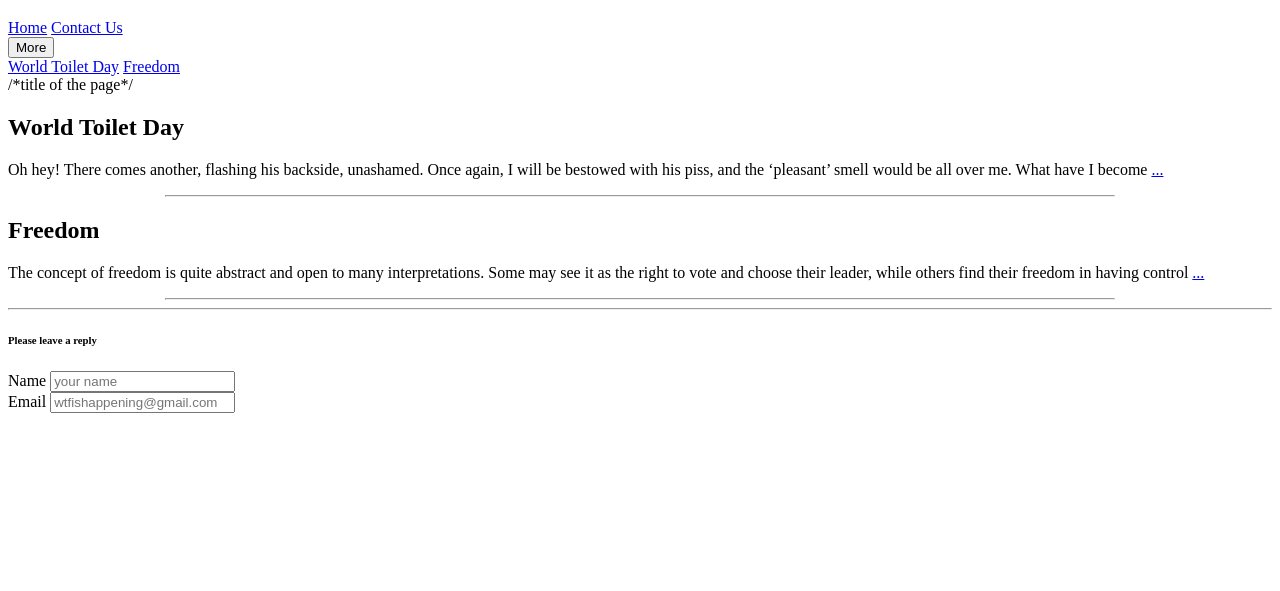
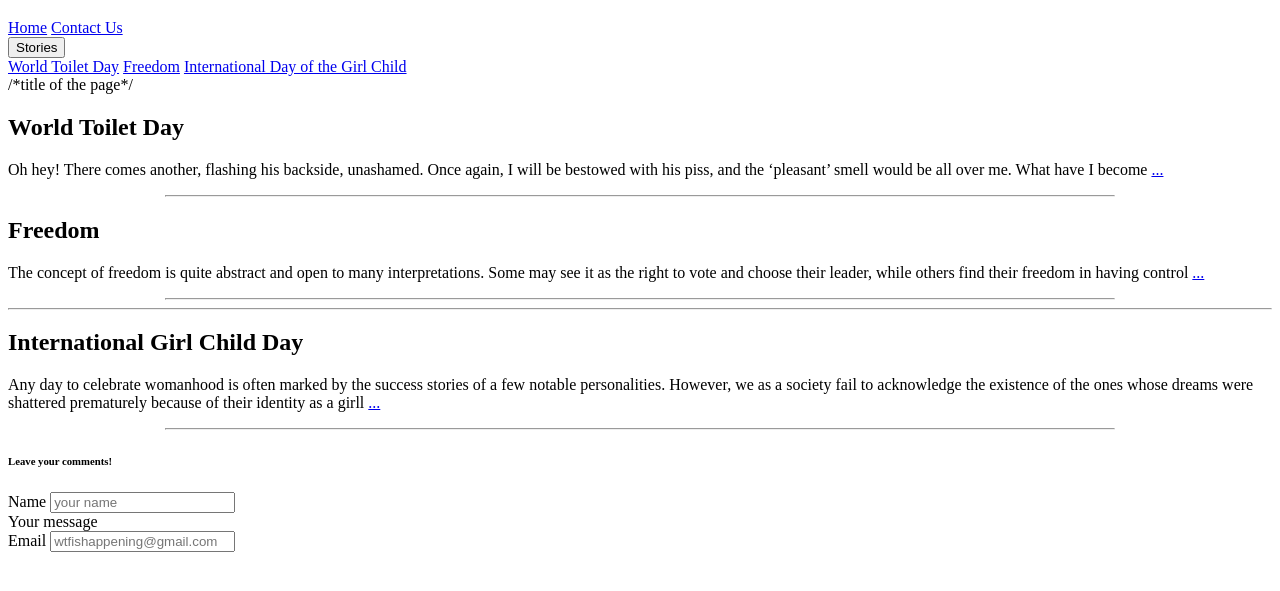
Before and after one commit to Ansh-Paliwal/Translations, a plain HTML site: page Htmlcode.html in a window 1280 px wide. Shown: the part 61-652 px from the top of the page. Drawn offline with Linux system fonts and the light colour scheme.

Commit message:
Update Htmlcode.html

```diff
--- a/Htmlcode.html
+++ b/Htmlcode.html
@@ -4,14 +4,15 @@
   <h1>Stories</h1>
   <div class="navbar">
   <a href="#home">Home</a>
-  <a href="#news">Contact Us</a>
+  <a href="#contact us">Contact Us</a>
   <div class="dropdown">
-    <button class="dropbtn">More
+    <button class="dropbtn">Stories
       <i class="fa fa-caret-down"></i>
     </button>
     <div class="dropdown-content">
       <a href="https://world-toilet-day.netlify.app">World Toilet Day</a>
      <a href="https://freedom-post.netlify.app/">Freedom</a>
+     <a href="https://intl-girl-child.netlify.app">International Day of the Girl Child</a>
     </div>
   </div>
 </div>
@@ -32,14 +33,21 @@
        <hr width=75%>
       </div>
       <hr>
-      <footer> <h6>Please leave a reply</h6>
+        <div class="postb">
+       <h2>International Girl Child Day</h2>
+       <p>Any day to celebrate womanhood is often marked by the success stories of a few notable personalities. However, we as a society fail to acknowledge the existence of the ones whose dreams were shattered prematurely because of their identity as a girll <a href="https://intl-girl-child.netlify.app">...</a> </p>
+       <hr width=75%>
+      </div>
+      <footer> <h6>Leave your comments!</h6>
      </div>
 
       <div>
        <label for="name">Name</label>
         <input type="text" name="Name" placeholder ="your name">
       </div>
-
+      <div>
+       <label for="text">Your message</label>
+    </div>
       <div>
        <label for = "email">Email</label>
         <input type="email" name="email" placeholder="wtfishappening@gmail.com">
```
